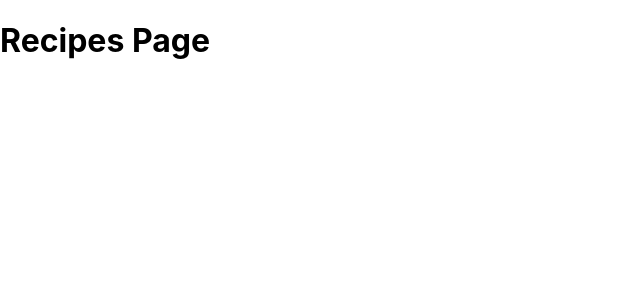
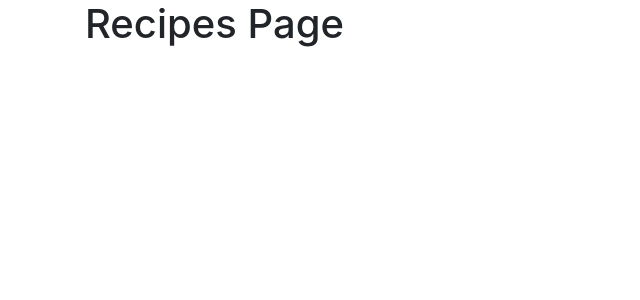
Before and after one commit to nirch/recipe-book-react-v2, a React (Create React App) app: page /#/recipes in a window 1280 px wide. Shown: the top 300 px of the page, without its empty margins (0-640 px from the left). Built offline with nearby package versions, Linux system fonts and the light colour scheme.

Commit message:
adding bootstrap

```diff
--- a/package.json
+++ b/package.json
@@ -6,7 +6,9 @@
     "@testing-library/jest-dom": "^4.2.4",
     "@testing-library/react": "^9.4.0",
     "@testing-library/user-event": "^7.2.1",
+    "bootstrap": "^4.4.1",
     "react": "^16.12.0",
+    "react-bootstrap": "^1.0.0-beta.16",
     "react-dom": "^16.12.0",
     "react-router-dom": "^5.1.2",
     "react-scripts": "3.3.0"
--- a/src/App.js
+++ b/src/App.js
@@ -5,6 +5,8 @@
 import HomePage from './pages/HomePage';
 import LoginPage from './pages/LoginPage';
 import RecipesPage from './pages/RecipesPage';
+import 'bootstrap/dist/css/bootstrap.min.css';
+
 
 
 class App extends React.Component {
--- a/src/pages/RecipesPage.js
+++ b/src/pages/RecipesPage.js
@@ -1,11 +1,12 @@
 import React, { Component } from 'react';
+import { Container } from 'react-bootstrap'
 
 class RecipesPage extends Component {
     render() {
         return (
-            <div>
+            <Container>
                 <h1>Recipes Page</h1>
-            </div>
+            </Container>
         );
     }
 }
```
Also changed, not shown: 1 other file (tests, documents, lock files or other folders).
